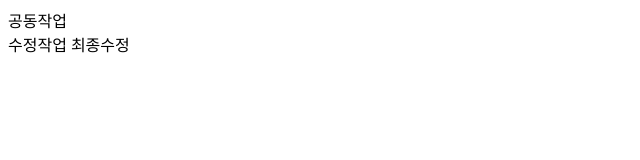
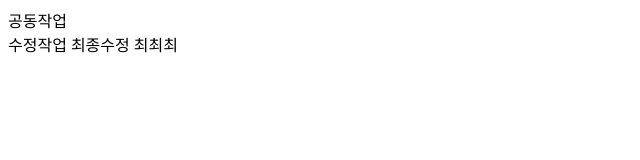
Before and after one commit to sue-create/cowork, a plain HTML site: page index.html in a window 1280 px wide. Shown: the full height of the page, 0-640 px from the left. Drawn offline with Linux system fonts and the light colour scheme.

Commit message:
Update index.html

```diff
--- a/index.html
+++ b/index.html
@@ -10,6 +10,7 @@
     <main>공동작업</main>
     수정작업
     최종수정
+    최최최
     <footer></footer>
   </body>
 </html>
```
